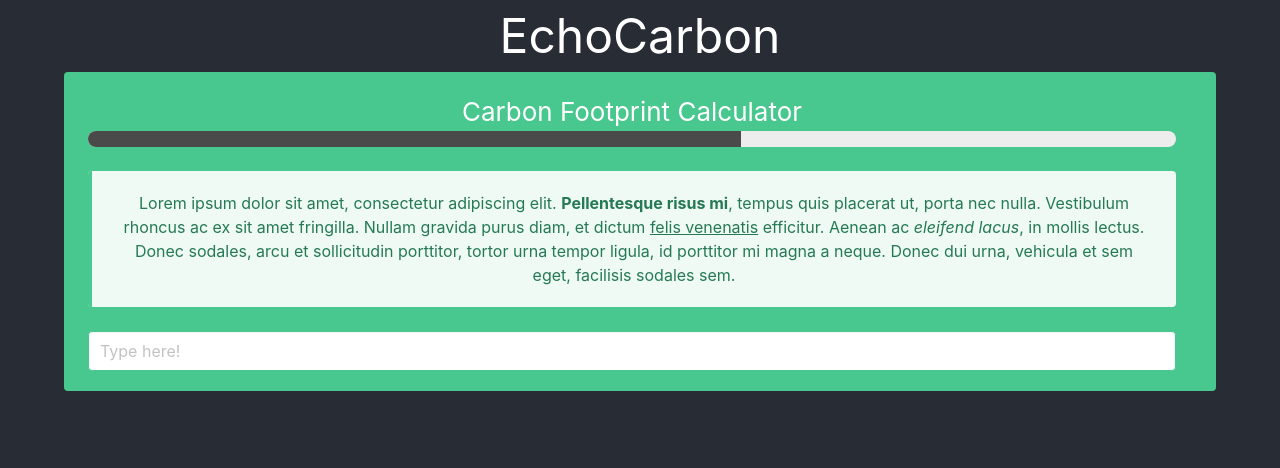
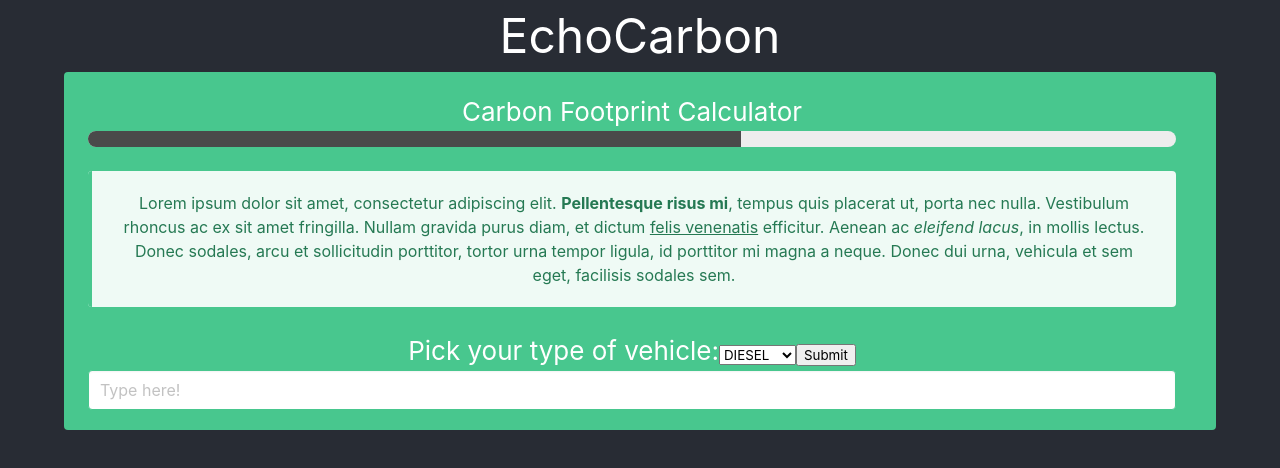
Before and after one commit to VirusEx/EchoCarbon, a React (Create React App) app in the folder echocarbon/: page / in a window 1280 px wide. Shown: the top 468 px of the page. Built offline with nearby package versions, Linux system fonts and the light colour scheme.

Commit message:
Added DropDown class from React https://reactjs.org/docs/forms.html

```diff
--- a/echocarbon/src/App.js
+++ b/echocarbon/src/App.js
@@ -1,11 +1,50 @@
 import './App.css';
 import "bulma/css/bulma.css"
+import React from 'react';
+
+class DropDown extends React.Component {
+  constructor(props) {
+    super(props);
+    this.state = {value: 'DIESEL'};
+
+    this.handleChange = this.handleChange.bind(this);
+    this.handleSubmit = this.handleSubmit.bind(this);
+  }
+
+  handleChange(event) {
+    this.setState({value: event.target.value});
+  }
+
+  handleSubmit(event) {
+    alert('YOUR VEHICLE TYPE: ' + this.state.value);
+    event.preventDefault();
+  }
+
+  render() {
+    return (
+      <form onSubmit={this.handleSubmit}>
+        <label>
+          Pick your type of vehicle:
+          <select value={this.state.value} onChange={this.handleChange}>
+            <option value="DIESEL">DIESEL</option>
+            <option value="PETROL">PETROL</option>
+            <option value="ELETRIC">ELETRIC</option>
+          </select>
+        </label>
+        <input type="submit" value="Submit" />
+      </form>
+    );
+  }
+}
+
 
 
 function App() {
   return (
     <div className="App">
+
       <header className="App-header">
+
         <p class = "is-size-1">EchoCarbon</p>
         <div class="container is-widescreen">
           <div class="notification is-success">
@@ -15,7 +54,9 @@
                 <div class="message-body">
                   Lorem ipsum dolor sit amet, consectetur adipiscing elit. <strong>Pellentesque risus mi</strong>, tempus quis placerat ut, porta nec nulla. Vestibulum rhoncus ac ex sit amet fringilla. Nullam gravida purus diam, et dictum <a>felis venenatis</a> efficitur. Aenean ac <em>eleifend lacus</em>, in mollis lectus. Donec sodales, arcu et sollicitudin porttitor, tortor urna tempor ligula, id porttitor mi magna a neque. Donec dui urna, vehicula et sem eget, facilisis sodales sem.
                 </div>
+
               </article>
+              <DropDown />
               <input class="input is-success" type="text" placeholder="Type here!"></input>
           </div>
         </div>
--- a/echocarbon/src/index.js
+++ b/echocarbon/src/index.js
@@ -3,6 +3,11 @@
 import './index.css';
 import App from './App';
 import reportWebVitals from './reportWebVitals';
+
+
+
+
+
 
 ReactDOM.render(
   <React.StrictMode>
```
Also changed, not shown: echocarbon/src/Form.js (added).
